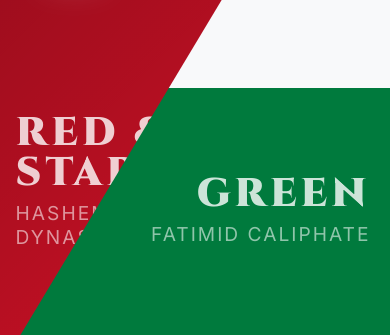
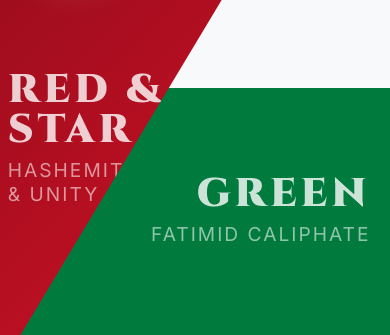
Before and after one commit to JoeOudeh/Flag-Day-jordan, a plain HTML site: page index.html in a window 390 px wide. Shown: the part 475-810 px from the top of the page. Drawn offline with Linux system fonts and the light colour scheme.

Commit message:
Adjust triangle-content positioning in CSS

```diff
--- a/styles/style.css
+++ b/styles/style.css
@@ -270,14 +270,14 @@ body.content-translating .stripe-content {
 
 .triangle-content {
     position: absolute;
-    bottom: 12vh;
-    left: 4vw;
+    bottom: 20vh;
+    left: 2vw;
     z-index: 10;
     opacity: 0; /* Fallback to fadeIn */
     animation: fadeIn 1s ease 1s forwards;
     transition: opacity 0.3s ease, transform var(--transition-slow);
 }
-[dir="rtl"] .triangle-content { left: auto; right: 4vw; text-align: right; }
+[dir="rtl"] .triangle-content { left: auto; right: 2vw; text-align: right; }
 
 body.content-translating .triangle-content { opacity: 0 !important; }
 
@@ -472,6 +472,6 @@ body.content-translating .triangle-content { opacity: 0 !important; }
     .red-triangle { width: 65vw; }
     .star-container { left: 8vw; width: 22vw; height: 22vw; }
     [dir="rtl"] .star-container { right: 8vw; left: auto; }
-    .triangle-content { bottom: 10vh; }
+    .triangle-content { bottom: 15vh; left: 2vw; }
     .premium-nav { padding: 1.5rem 2rem; }
 }
```
